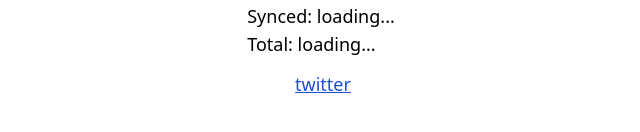
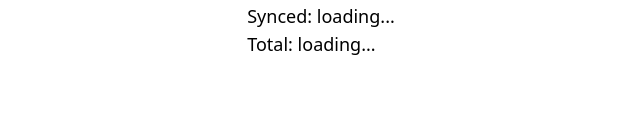
Before and after one commit to minho42/childcare, a Next.js app in the folder frontend/: page /about in a window 1280 px wide. Shown: the part 442-574 px from the top of the page, without its empty margins (319-959 px from the left). Built offline with nearby package versions, Linux system fonts and the light colour scheme; no server answers.

Commit message:
remove twitter from about

```diff
--- a/frontend/pages/about.js
+++ b/frontend/pages/about.js
@@ -69,19 +69,6 @@ const About = () => {
         {lastUpdate ? <div>Synced: {lastUpdate}</div> : ""}
         {totalCount ? <div>Total: {totalCount}</div> : <div>loading...</div>}
       </div>
-
-      <div className="flex space-x-4 mb-6">
-        <div>
-          <a
-            href="https://twitter.com/minhokim42"
-            target="_blank"
-            rel="noopener noreferrer"
-            className="inline-flex items-center text-blue-700 underline ml-1"
-          >
-            twitter
-          </a>
-        </div>
-      </div>
     </div>
   );
 };
```
